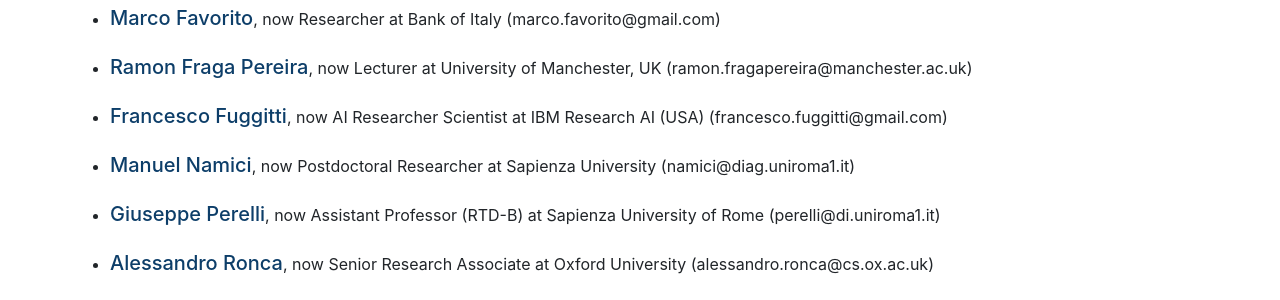
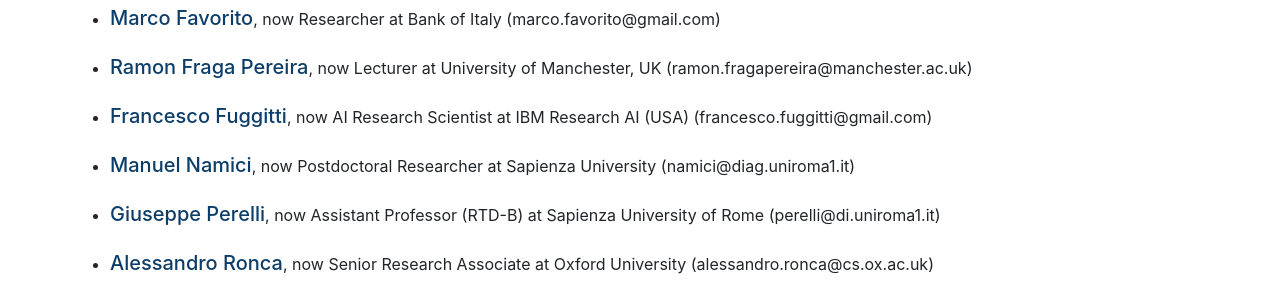
Before and after one commit to whitemech/whitemech.github.io, a Jekyll site: the page built from _pages/people.md, in a window 1280 px wide and 900 px high, scrolled down 1534 px. Shown: the part 153-453 px from the top of the window. Built offline with Jekyll 4.4.1, drawn with Linux system fonts in a browser that asks for light colours.

Commit message:
fix alumni data

```diff
--- a/_data/alumni.yml
+++ b/_data/alumni.yml
@@ -21,7 +21,7 @@
 
 - name: Francesco Fuggitti
   affiliation: IBM Research AI (USA)
-  position: AI Researcher Scientist
+  position: AI Research Scientist
   info: Alumni
   email: francesco.fuggitti@gmail.com
   website: https://francescofuggitti.github.io/
```
